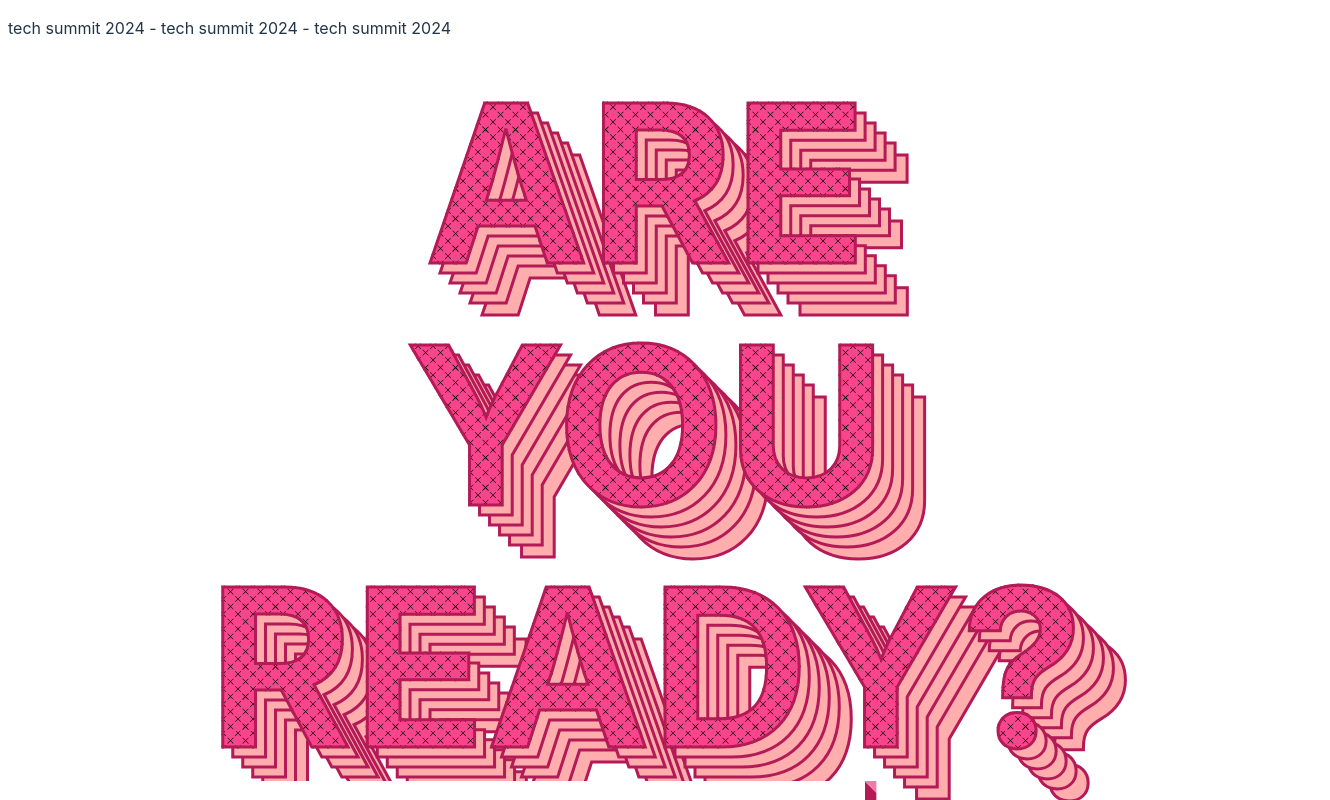
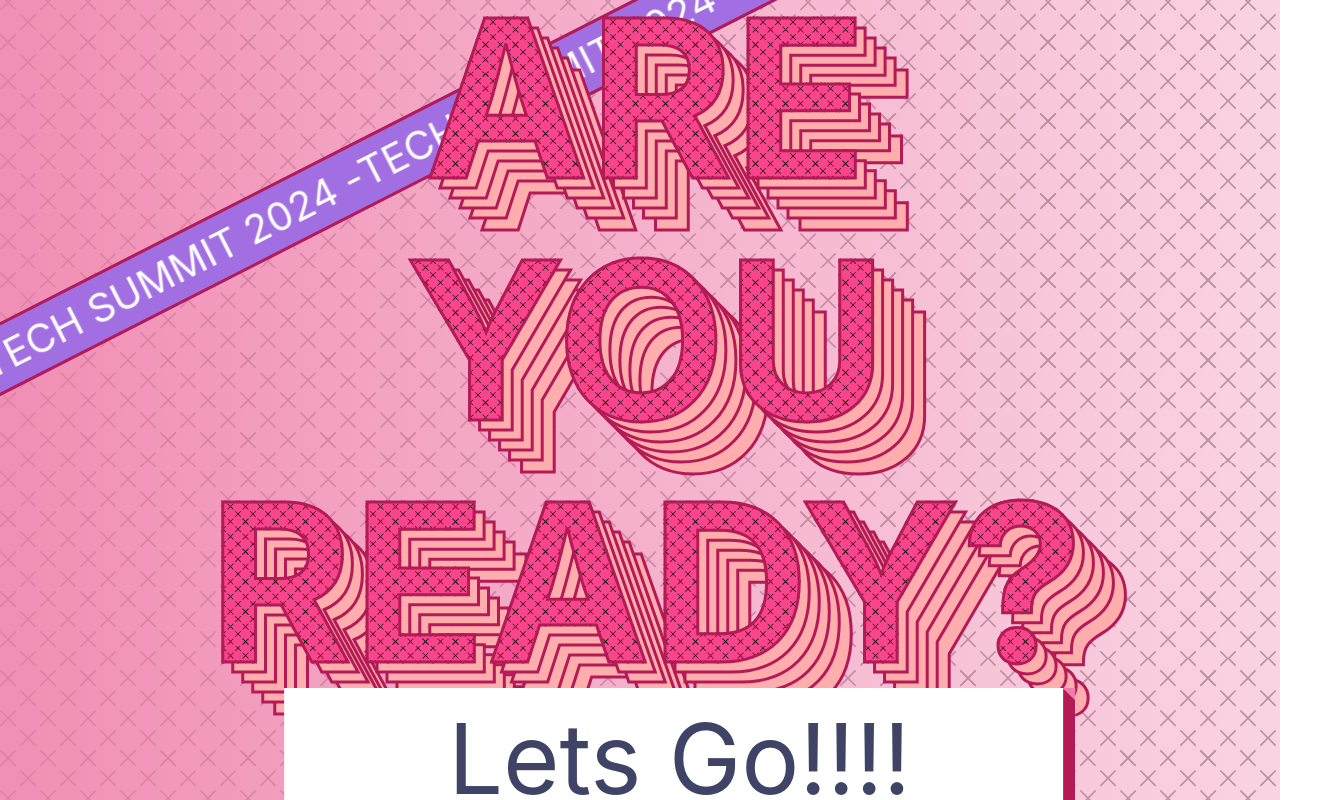
Before and after one commit to MoriTAH3110/techsum-pose-match, a React (Vite) app: page / in a window 1280 px wide. Shown: the top 800 px of the page, 1330 px wide, since content can reach past the window. Built offline with nearby package versions, Linux system fonts and the light colour scheme.

Commit message:
adds Container with pattern and fixes button styles

```diff
--- a/src/components/Button/Button.styles.ts
+++ b/src/components/Button/Button.styles.ts
@@ -4,10 +4,11 @@ import borderImg from "../../assets/patterns/borderImg.svg"
 const DEFAULT_HORIZONTAL_PADDING = 152
 
 export const ButtonStyle = styled.button`
+  white-space: nowrap;
   position: absolute;
   bottom: 0px;
-  right: 0px;
-  transform: translate(-50%, 0%);
+  left: 50%;
+  transform: translate(-45%, 0%);
   border-image-source: url(${borderImg});
   border-image-slice: 5;
   border-width: 12px;
--- a/src/components/MainGame/MainGame.tsx
+++ b/src/components/MainGame/MainGame.tsx
@@ -83,7 +83,9 @@ const MainGame = () => {
 
             //Set up camera
             const webcam = new tmPose.Webcam(WEBCAM_SPECS.width, WEBCAM_SPECS.height, WEBCAM_SPECS.flip);
-            await webcam.setup();
+            const devices = await navigator.mediaDevices.enumerateDevices()
+
+            await webcam.setup({ deviceId: devices[1].deviceId })
             await webcam.play();
             webcamRef.current = webcam;
 
--- /dev/null
+++ b/src/components/Marquee/Marquee.styles.ts
@@ -0,0 +1,32 @@
+import styled, {keyframes} from "styled-components";
+
+const MarqueeAnimation = keyframes`
+from {
+    transform: translateX(0);
+  }
+
+  to {
+    transform: translateX(-100%);
+  }
+`
+
+export const MarqueeStyle = styled.div`
+  color: ${({theme})=> theme.colors.white};
+  background-color: ${({theme})=> theme.colors.lavender};
+  border: 3px ${({theme})=> theme.colors.fuchsiaBorder} solid;
+  font-family: ${({theme})=> theme.fonts.adihausDinBold};
+  font-size: 40px;
+  display: flex;
+  width: fit-content;
+  overflow: hidden;
+  position: absolute;
+  transform: rotate(-27deg);
+  top: 0px;
+`
+
+export const MarqueeTextStyle = styled.div<{$duration:number}>`
+  animation: ${MarqueeAnimation} linear infinite;
+  animation-duration: ${({$duration})=> $duration}s;
+  white-space: nowrap;
+  text-transform: uppercase;
+`
--- /dev/null
+++ b/src/components/Marquee/Marquee.tsx
@@ -0,0 +1,52 @@
+import { useEffect, useRef, useState } from "react"
+import {MarqueeStyle, MarqueeTextStyle} from "./Marquee.styles"
+
+interface MarqueeProps {
+  children: string
+
+}
+
+export const Marquee = ({children}: MarqueeProps)=> {
+  const MAX_WIDTH = 5000
+  const SPEED = 200
+  const [segmentWidth, setSegmentWidth] = useState(0)
+  const containerRef = useRef<HTMLDivElement | null>(null)
+
+  const repeat = segmentWidth ? Math.ceil(MAX_WIDTH / segmentWidth + 1) : 20
+  const duration = segmentWidth / SPEED
+
+  const segments = Array.from(new Array(repeat)).map((_, index) => index + 1)
+
+
+
+  useEffect(()=>{
+    if(containerRef.current){
+      const elements = Array.from(containerRef.current.childNodes)
+      const widthList: Array<number> = elements.map(elem => {
+        const content = elem.firstChild as HTMLSpanElement
+        return content.getBoundingClientRect().width
+      })
+
+      const maxWidth = Math.max(...widthList)
+
+      setSegmentWidth(maxWidth)
+    }
+  }, [setSegmentWidth])
+
+  return (
+    <MarqueeStyle ref={containerRef}>
+      {segments.map(count => {
+        const key = `segment-${count}`
+        return (
+          <MarqueeTextStyle
+            key={key}
+            $duration={duration}
+          >
+            <span>{children}</span>
+          </MarqueeTextStyle>
+        )
+      })}
+    </MarqueeStyle>
+  )
+
+}
--- /dev/null
+++ b/src/components/PatternContainer/PatternContainer.styles.ts
@@ -0,0 +1,52 @@
+import styled, {keyframes} from "styled-components";
+import pattern1 from "../../assets/patterns/pattern1.svg"
+
+const backgroundMovement = keyframes`
+  from{
+    background-position: 0% 0%;
+  }
+  to{
+    background-position: 100% 55%;
+  }
+`
+
+export const PatternContainer = styled.div`
+  position: relative;
+  width: 100vw;
+  height: 100vh;
+  display: flex;
+  flex-direction: column;
+  gap: 133px;
+  align-items: center;
+  justify-content: center;
+  overflow: hidden;
+
+  &::after{
+    content: " ";
+    position: absolute;
+    top: 0px;
+    left: 0px;
+    width: 100vw;
+    height: 100vh;
+    background-image: url(${pattern1});
+    background-repeat: repeat;
+    background-size: 80px;
+    animation-duration: 12s;
+    animation-name: ${backgroundMovement};
+    animation-iteration-count: infinite;
+    animation-timing-function: linear;
+    opacity: 0.4;
+    z-index: -2;
+  }
+  &::before{
+    content: " ";
+    position: absolute;
+    top: 0px;
+    left: 0px;
+    width: 100vw;
+    height: 100vh;
+    background: linear-gradient(270deg, rgba(238, 123, 168, 0.33) 0%, rgba(238, 123, 168, 0.85) 100%);
+    opacity: 1;
+    z-index: -1;
+  }
+`
--- a/src/components/Ready/Ready.tsx
+++ b/src/components/Ready/Ready.tsx
@@ -1,19 +1,21 @@
 import { useNavigate } from "react-router-dom"
 import { Heading } from "../Heading/Heading"
 import { Button } from "../Button/Button"
+import { Marquee } from "../Marquee/Marquee"
+import { PatternContainer } from "../PatternContainer/PatternContainer.styles"
 
 const Ready = () => {
 
   const navigate = useNavigate()
 
   return (
-    <div onClick={() => navigate("/how")}>
-      <p>tech summit 2024 - tech summit 2024 - tech summit 2024</p>
+    <PatternContainer onClick={() => navigate("/how")}>
+      <Marquee>tech summit 2024 -</Marquee>
       <Heading>Are <br/> you <br/> ready?</Heading>
       <Button>
         Lets Go!!!!
       </Button>
-    </div>
+    </PatternContainer>
   )
 }
 
--- a/src/index.css
+++ b/src/index.css
@@ -13,11 +13,16 @@
   -moz-osx-font-smoothing: grayscale;
 }
 
+body {
+  margin: 0px;
+}
+
 a {
   font-weight: 500;
   color: #646cff;
   text-decoration: inherit;
 }
+
 a:hover {
   color: #535bf2;
 }
@@ -30,6 +35,7 @@ h1 {
 button:hover {
   border-color: #646cff;
 }
+
 button:focus,
 button:focus-visible {
   outline: 4px auto -webkit-focus-ring-color;
@@ -40,9 +46,11 @@ button:focus-visible {
     color: #213547;
     background-color: #ffffff;
   }
+
   a:hover {
     color: #747bff;
   }
+
   button {
     background-color: #f9f9f9;
   }
--- a/src/theme/DefaultTheme.ts
+++ b/src/theme/DefaultTheme.ts
@@ -12,6 +12,7 @@ export const defaultTheme = {
 		pink: "#EE7BA8",
 		fuchsia: "#F9458B",
 		fuchsiaBorder: "#B31A56",
+		lavender: "#A26FE3",
 		beige: "#FFADAD",
     purple: "#6153BD",
 		yellow: "#F2C32E",
```
